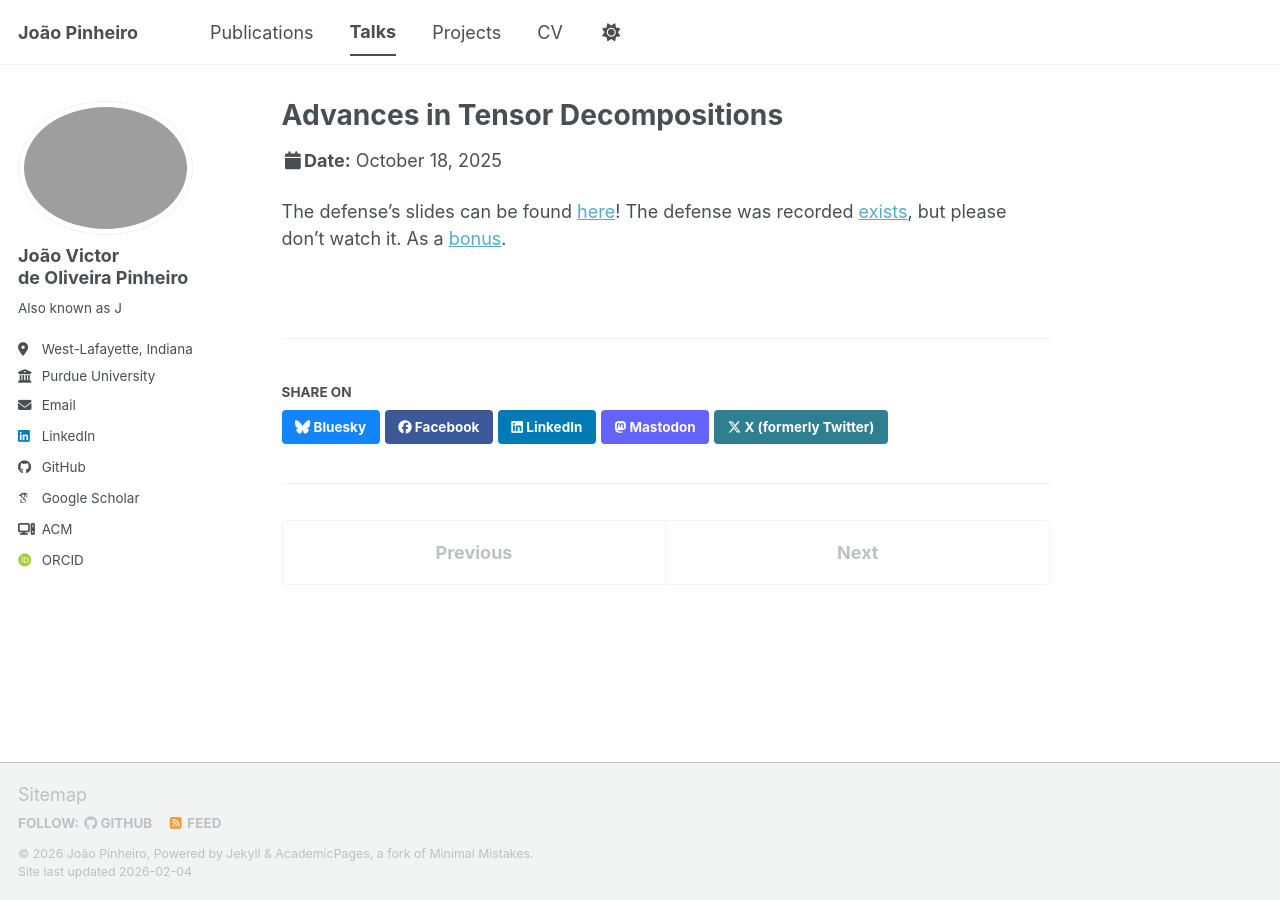
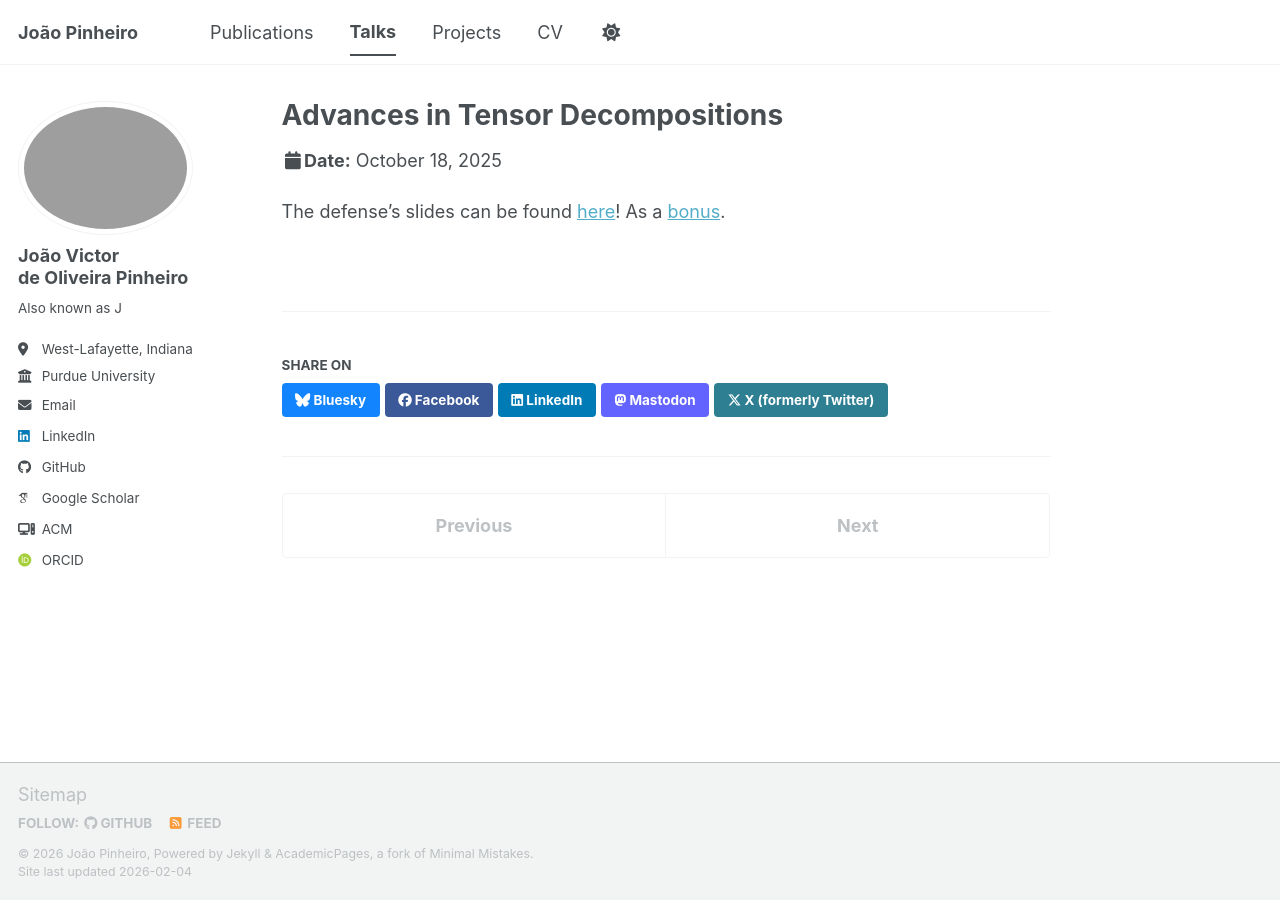
Before and after one commit to Jv7Pinheiro/Jv7Pinheiro.github.io, a Jekyll site: the page built from _talks/2025-04-16-MasterThesis-defense.md, in a window 1280 px wide. Built offline with Jekyll 4.4.1, drawn with Linux system fonts in a browser that asks for light colours; some web fonts are replaced; a script bundle is joined from its source files by our own code; library files that are not in the unit come from our copies.

```diff
--- a/_talks/2025-04-16-MasterThesis-defense.md
+++ b/_talks/2025-04-16-MasterThesis-defense.md
@@ -8,4 +8,4 @@
 location: "Winston-Salem, NC, USA"
 ---
 
-The defense's slides can be found [here](/files/talks/MasterThesis-defense.pdf)! The defense was recorded [exists](/files/talks/MasterThesis-defense.mp4), but please don't watch it. As a [bonus](https://www.instagram.com/p/DIjqALiPd-T/?hl=en&img_index=1).
+The defense's slides can be found [here](/files/talks/MasterThesis-defense.pdf)! As a [bonus](https://www.instagram.com/p/DIjqALiPd-T/?hl=en&img_index=1).
```
